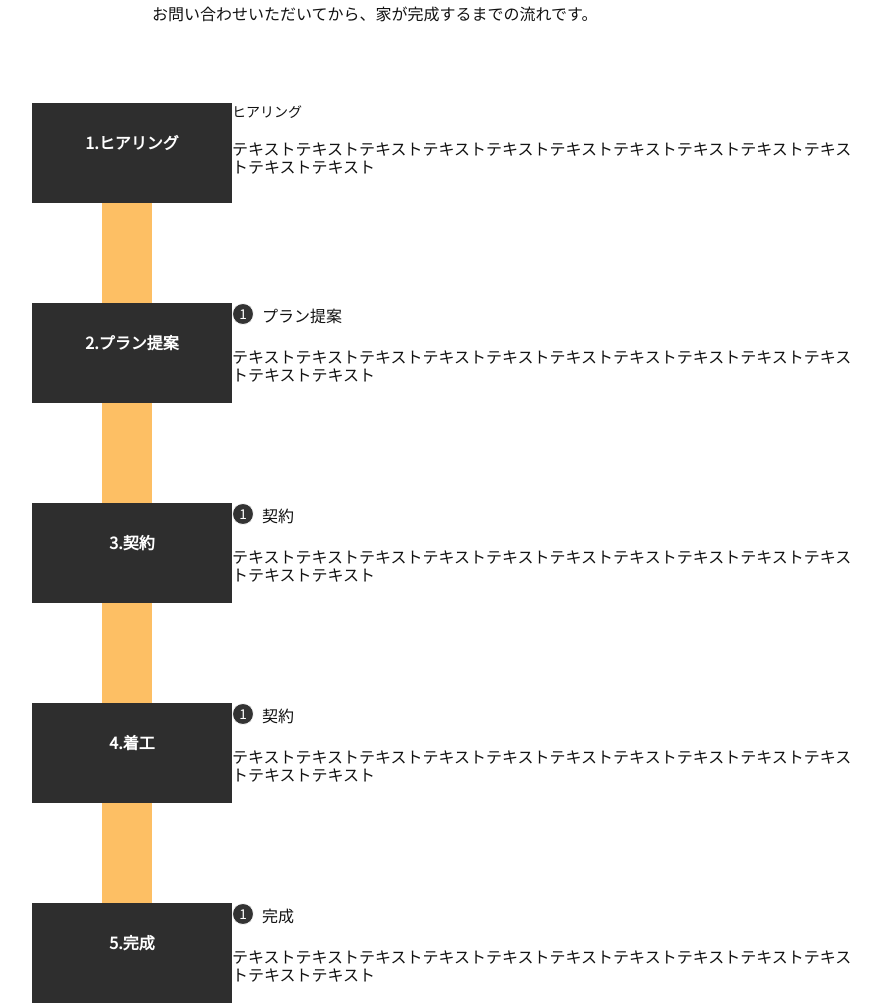
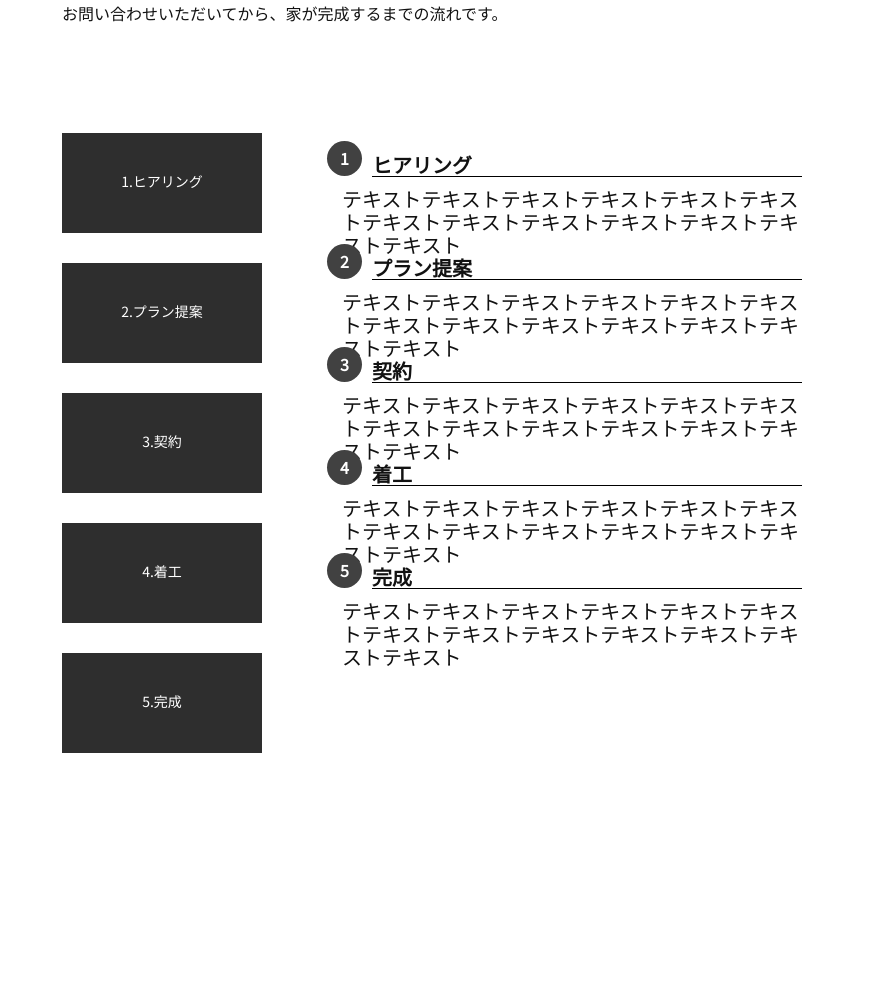
Before and after one commit to shiori74/html-css-basic-kadai, a plain HTML site: page CODE-JUMP/index.html in a window 1280 px wide. Shown: the part 2752-3758 px from the top of the page, without its empty margins (348-1229 px from the left). Drawn offline with Linux system fonts and the light colour scheme.

Commit message:
Add files via upload

```diff
--- a/CODE-JUMP/index.html
+++ b/CODE-JUMP/index.html
@@ -89,59 +89,29 @@
     <section id="flow">
       <div class="wapper3">
         <h2 class="index-h3">家ができるまでの流れ</h2>
-        <h4>お問い合わせいただいてから、家が完成するまでの流れです。</h4>
-        <table id="flow-table">
-          <tr>
-            <th class="tableheader-first">1.ヒアリング</th>
-            <td class="cell-first">
-              <ol>
-              <li>ヒアリング</li>
-              <p>テキストテキストテキストテキストテキストテキストテキストテキストテキストテキストテキストテキスト</p>
-            </tb>
-          </tr>
-        </table>
-        <div class="cross"></div>
-        <table id="flow-table">
-          <tr>
-            <th class="tableheader">2.プラン提案</th>
-            <td class="cell-first">
-              <li class="text">プラン提案</li>
-              <p>テキストテキストテキストテキストテキストテキストテキストテキストテキストテキストテキストテキスト</p>
-            </tb>
-          </tr>
-        </table>
-        <div class="cross"></div>
-        <table id="flow-table">
-          <tr>
-            <th class="tableheader">3.契約</th>
-            <td class="cell-first">
-              <li class="text">契約</li>
-              <p>テキストテキストテキストテキストテキストテキストテキストテキストテキストテキストテキストテキスト</p>
-            </tb>
-          </tr>
-        </table>
-        <div class="cross"></div>
-        <table id="flow-table">
-          <tr>
-            <th class="tableheader">4.着工</th>
-            <td class="cell-first">
-              <li class="text">契約</li>
-              <p>テキストテキストテキストテキストテキストテキストテキストテキストテキストテキストテキストテキスト</p>
-            </tb>
-          </tr>
-        </table>
-        <div class="cross"></div>
-        <table id="flow-table">
-          <tr>
-            <th class="tableheader">5.完成</th>
-            <td class="cell-first">
-              <li class="text">完成</li>
-              <p>テキストテキストテキストテキストテキストテキストテキストテキストテキストテキストテキストテキスト</p>
-            </tb>
-          </tr>
-        </ol>
-        </table>
+        <p>お問い合わせいただいてから、家が完成するまでの流れです。</p>
+        <div id="tasklist">
+          <ol>
+            <li class="task">1.ヒアリング</li>
+            <li class="task">2.プラン提案</li>
+            <li class="task">3.契約</li>
+            <li class="task">4.着工</li>
+            <li class="task">5.完成</li>
+          </ol>
+          <dl>
+            <dt><span>1</span>ヒアリング</dt>
+            <dd>テキストテキストテキストテキストテキストテキストテキストテキストテキストテキストテキストテキストテキスト</dd>
+            <dt><span>2</span>プラン提案</dt>
+            <dd>テキストテキストテキストテキストテキストテキストテキストテキストテキストテキストテキストテキストテキスト</dd>
+            <dt><span>3</span>契約</dt>
+            <dd>テキストテキストテキストテキストテキストテキストテキストテキストテキストテキストテキストテキストテキスト</dd>
+            <dt><span>4</span>着工</dt>
+            <dd>テキストテキストテキストテキストテキストテキストテキストテキストテキストテキストテキストテキストテキスト</dd>
+            <dt><span>5</span>完成</dt>
+            <dd>テキストテキストテキストテキストテキストテキストテキストテキストテキストテキストテキストテキストテキスト</dd>
+          </dl>
         </div>
+      </div>
     </section>
     <section id="access">
       <div class="wapper4">
--- a/CODE-JUMP/style.css
+++ b/CODE-JUMP/style.css
@@ -200,70 +200,73 @@ video {
   margin-left: 1em; /* 文字の左隣 */
 }
 
-h4 {
+.wapper3 p  {
   margin-bottom: 80px;
+  margin-left: 30px;
 }
 
-.tableheader {
+#tasklist {
+  display: flex;
+  justify-content: space-between;
+}
+
+.task {
   color: #ffffff;
   background-color: #2e2e2e;
   text-align: center;
-  margin: 10px;
-  padding: 30px;
+  margin: 30px;
+  padding: 40px;
   width: 200px;
   height: 100px;
-}
-
-.tableheader-first {
-  text-align: center;
-  color: #ffffff;
-  margin: 10px;
-  padding: 30px;
-  width: 200px;
-  height: 100px;
-  background-color: #2e2e2e;
-}
-
-.cross {
-	width: 50px; /* 縦棒の幅 */
-	height: 100px; /* 縦棒の長さ */
-  margin-left: 70px;
- 	background: #fdbf64; /* 縦棒の色 */
-}
-
-ol {
-  counter-reset: my-counter;
-  list-style: none;
-  padding: 0;
-  margin: 0;
-}
-
-.text {
-  font-size: 16px;
-  line-height: 1.5;
-  padding-left: 30px;
   position: relative;
 }
 
-.text:before {
-  content: counter(my-counter);
-  counter-increment: my-counter;
-  background-color: #333;
-  border: 1px solid;
+.task::before {
+  height: 30px;
+  width: 60px;
+  clip-path: polygon(75% 0, 100% 100%, 0 100%);
+}
+
+
+/* position: absolute;
+	width: 50px; 縦棒の幅
+	height: 100px; 縦棒の長さ
+  margin-left: 70px;
+ 	background: #fdbf64; /* 縦棒の色 */
+
+dl {
+  margin: 50px;
+  padding-bottom: 30px;
+  font-size: 20px;
+  justify-content: space-between;
+}
+
+dt {
+  border-bottom: 1px solid black;
+  position: relative;
+  margin-left: 30px;
+}
+
+dt span {
+  width: 35px;
+  height: 35px;
+  line-height: 35px;
+  background-color: #414141;
   border-radius: 50%;
-  box-sizing: border-box;
-  display: flex;
-  justify-content: center;
-  align-items: center;
-  height: 22px;
-  width: 22px;
-  color: #ffffff;
-  font-size: 85%;
-  line-height: 1;
+  color: #fff;
+  display: block;
+  font-size: 1rem;
+  text-align: center;
   position: absolute;
-  top: 0;
-  left: 0;
+  bottom: 0;
+  left: -45px;
 }
+
+dd {
+  margin-top: 10px;
+}
+
+
 
 /* お問い合わせ */
 
@@ -284,6 +287,7 @@ h4 {
 }
 
 .post {
+  position: relative;
   justify-content: space-between;
   width: 300px;
   height: 170px;
@@ -293,8 +297,16 @@ h4 {
 
 }
 
+.post::after {
+  content: "◢";
+  position: absolute;
+  right: 1px;
+  bottom: 1px;
+}
+
 .post:hover {
-
+  outline: 3px solid black;
+  box-shadow: 1px 1px 2px #121212;
 }
 
 .post img {
```
